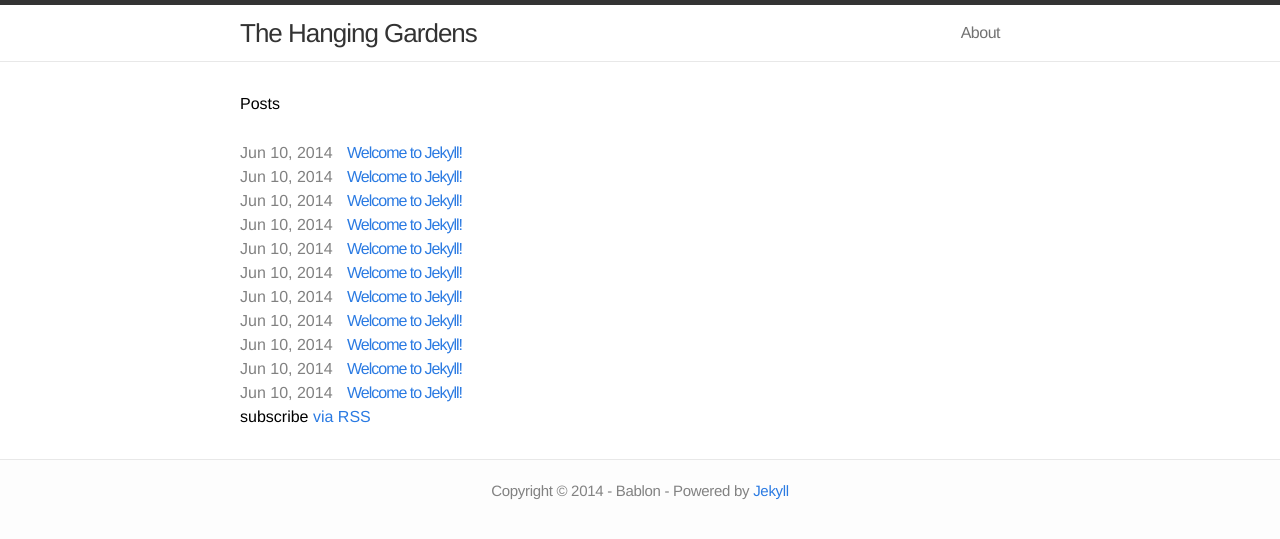
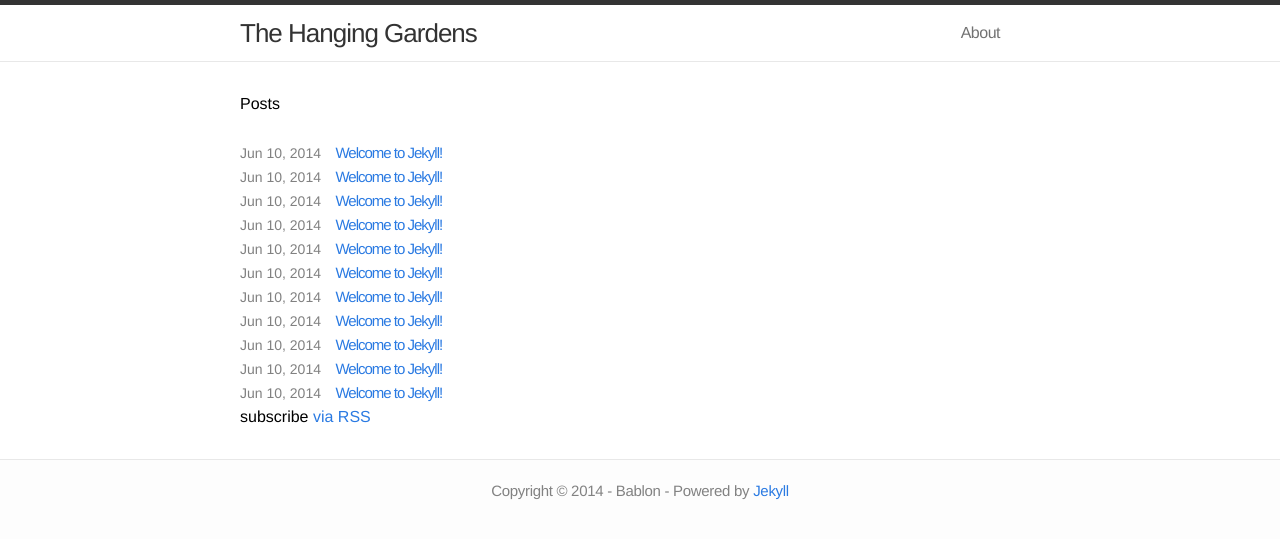
Before and after one commit to bablon/bablon.github.io, a Jekyll site: the page built from index.html, in a window 1280 px wide. Shown: the top 539 px of the page. Built offline with Jekyll 4.4.1, drawn with Linux system fonts in a browser that asks for light colours.

Commit message:
change post style

```diff
--- a/css/main.css
+++ b/css/main.css
@@ -152,14 +152,14 @@ a:visited { color: #205caa; }
 .posts li { margin-bottom: 0px; }
 
 .posts .post-link {
-  font-size: 16px;
+  font-size: 15px;
   letter-spacing: -1px;
   line-height: 1;
 }
 
 .posts .post-date {
   //display: block;
-  font-size: 16px;
+  font-size: 14px;
   color: #818181;
   margin-right: 10px;
 }
```
